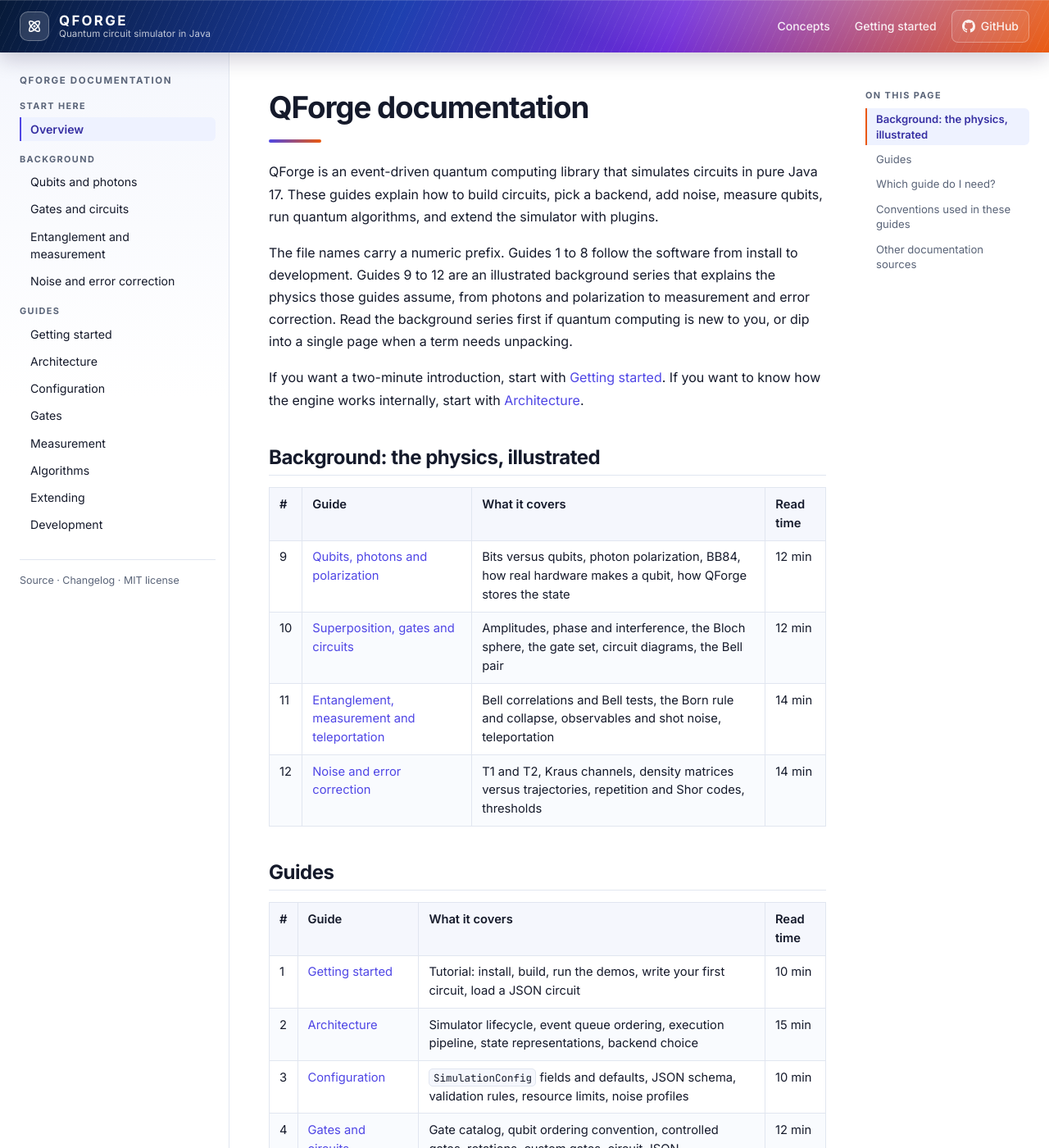
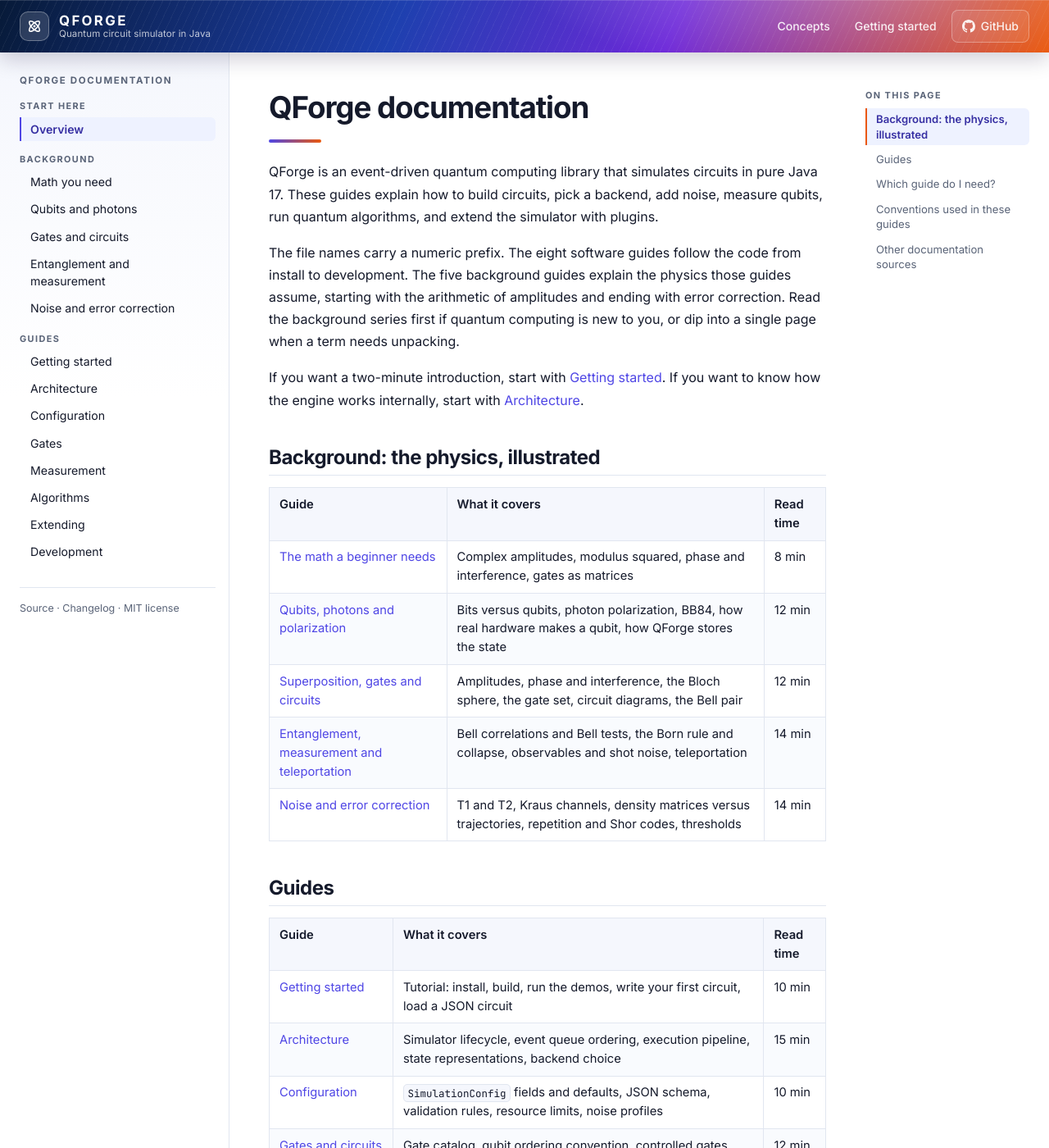
Before and after one commit to CharafeddineMechalikh/QForge, a Jekyll site: the page built from docs/README.md, in a window 1280 px wide and 1400 px high. Shown: the whole window at 82% size. Built offline with Jekyll 4.4.1, drawn with Linux system fonts in a browser that asks for light colours; some of the changed text lies outside the part shown.

Commit message:
Add a math primer and result-reading guide to the background series, and drop numbered guide columns from both READMEs

````diff
--- a/docs/README.md
+++ b/docs/README.md
@@ -12,36 +12,36 @@ QForge is an event-driven quantum computing library that simulates circuits in p
 guides explain how to build circuits, pick a backend, add noise, measure qubits, run quantum
 algorithms, and extend the simulator with plugins.
 
-The file names carry a numeric prefix. Guides 1 to 8 follow the software from install to
-development. Guides 9 to 12 are an illustrated background series that explains the physics those
-guides assume, from photons and polarization to measurement and error correction. Read the
-background series first if quantum computing is new to you, or dip into a single page when a term
-needs unpacking.
+The file names carry a numeric prefix. The eight software guides follow the code from install to
+development. The five background guides explain the physics those guides assume, starting with the
+arithmetic of amplitudes and ending with error correction. Read the background series first if
+quantum computing is new to you, or dip into a single page when a term needs unpacking.
 
 If you want a two-minute introduction, start with [Getting started](01-getting-started.md). If you
 want to know how the engine works internally, start with [Architecture](02-architecture.md).
 
 ## Background: the physics, illustrated
 
-| # | Guide | What it covers | Read time |
-| --- | --- | --- | --- |
-| 9 | [Qubits, photons and polarization](09-qubits-and-photons.md) | Bits versus qubits, photon polarization, BB84, how real hardware makes a qubit, how QForge stores the state | 12 min |
-| 10 | [Superposition, gates and circuits](10-superposition-gates-and-circuits.md) | Amplitudes, phase and interference, the Bloch sphere, the gate set, circuit diagrams, the Bell pair | 12 min |
-| 11 | [Entanglement, measurement and teleportation](11-entanglement-and-measurement.md) | Bell correlations and Bell tests, the Born rule and collapse, observables and shot noise, teleportation | 14 min |
-| 12 | [Noise and error correction](12-noise-and-error-correction.md) | T1 and T2, Kraus channels, density matrices versus trajectories, repetition and Shor codes, thresholds | 14 min |
+| Guide | What it covers | Read time |
+| --- | --- | --- |
+| [The math a beginner needs](09-math-primer.md) | Complex amplitudes, modulus squared, phase and interference, gates as matrices | 8 min |
+| [Qubits, photons and polarization](09-qubits-and-photons.md) | Bits versus qubits, photon polarization, BB84, how real hardware makes a qubit, how QForge stores the state | 12 min |
+| [Superposition, gates and circuits](10-superposition-gates-and-circuits.md) | Amplitudes, phase and interference, the Bloch sphere, the gate set, circuit diagrams, the Bell pair | 12 min |
+| [Entanglement, measurement and teleportation](11-entanglement-and-measurement.md) | Bell correlations and Bell tests, the Born rule and collapse, observables and shot noise, teleportation | 14 min |
+| [Noise and error correction](12-noise-and-error-correction.md) | T1 and T2, Kraus channels, density matrices versus trajectories, repetition and Shor codes, thresholds | 14 min |
 
 ## Guides
 
-| # | Guide | What it covers | Read time |
-| --- | --- | --- | --- |
-| 1 | [Getting started](01-getting-started.md) | Tutorial: install, build, run the demos, write your first circuit, load a JSON circuit | 10 min |
-| 2 | [Architecture](02-architecture.md) | Simulator lifecycle, event queue ordering, execution pipeline, state representations, backend choice | 15 min |
-| 3 | [Configuration](03-configuration.md) | `SimulationConfig` fields and defaults, JSON schema, validation rules, resource limits, noise profiles | 10 min |
-| 4 | [Gates and circuits](04-gates-and-circuits.md) | Gate catalog, qubit ordering convention, controlled gates, rotations, custom gates, circuit JSON | 12 min |
-| 5 | [Measurement and noise](05-measurement-and-noise.md) | Projective measurement, state collapse, observables, Kraus channels, quantum trajectories, fidelity | 12 min |
-| 6 | [Algorithms](06-algorithms.md) | Grover, QFT, QPE, VQE, QNN, QSVM, Shor code, QAOA, Trotter, quantum walks, with demo commands and pass criteria | 15 min |
-| 7 | [Extending QForge](07-extending.md) | Plugins, observers, custom gates, custom noise, classical feed-forward control | 12 min |
-| 8 | [Development](08-development.md) | Repository layout, tests, Javadoc, coding conventions, release process | 8 min |
+| Guide | What it covers | Read time |
+| --- | --- | --- |
+| [Getting started](01-getting-started.md) | Tutorial: install, build, run the demos, write your first circuit, load a JSON circuit | 10 min |
+| [Architecture](02-architecture.md) | Simulator lifecycle, event queue ordering, execution pipeline, state representations, backend choice | 15 min |
+| [Configuration](03-configuration.md) | `SimulationConfig` fields and defaults, JSON schema, validation rules, resource limits, noise profiles | 10 min |
+| [Gates and circuits](04-gates-and-circuits.md) | Gate catalog, qubit ordering convention, controlled gates, rotations, custom gates, circuit JSON | 12 min |
+| [Measurement and noise](05-measurement-and-noise.md) | Projective measurement, state collapse, observables, Kraus channels, quantum trajectories, fidelity | 12 min |
+| [Algorithms](06-algorithms.md) | Grover, QFT, QPE, VQE, QNN, QSVM, Shor code, QAOA, Trotter, quantum walks, with demo commands and pass criteria | 15 min |
+| [Extending QForge](07-extending.md) | Plugins, observers, custom gates, custom noise, classical feed-forward control | 12 min |
+| [Development](08-development.md) | Repository layout, tests, Javadoc, coding conventions, release process | 8 min |
 
 ## Which guide do I need?
 
@@ -62,8 +62,8 @@ flowchart TD
     C1 --> C2["Then 04-gates-and-circuits.md for the gate set"]
     D --> D1["07-extending.md"]
     D1 --> D2["Then 08-development.md to build and test"]
-    E --> E1["09-qubits-and-photons.md"]
-    E1 --> E2["Then 10, 11 and 12 for gates, entanglement and error correction"]
+    E --> E1["09-math-primer.md"]
+    E1 --> E2["Then the four pages after it, up to error correction"]
 ```
 
 ## Conventions used in these guides
--- a/docs/_layouts/default.html
+++ b/docs/_layouts/default.html
@@ -63,7 +63,7 @@
       </span>
     </a>
     <nav class="top-nav" aria-label="Project links">
-      <a class="nav-link" href="{{ '/09-qubits-and-photons/' | relative_url }}">Concepts</a>
+      <a class="nav-link" href="{{ '/09-math-primer/' | relative_url }}">Concepts</a>
       <a class="nav-link" href="{{ '/01-getting-started/' | relative_url }}">Getting started</a>
       <a class="nav-link nav-github" href="https://github.com/CharafeddineMechalikh/QForge">
         <svg viewBox="0 0 16 16" aria-hidden="true" focusable="false"><path d="M8 0C3.58 0 0 3.58 0 8c0 3.54 2.29 6.53 5.47 7.59.4.07.55-.17.55-.38 0-.19-.01-.82-.01-1.49-2.01.37-2.53-.49-2.69-.94-.09-.23-.48-.94-.82-1.13-.28-.15-.68-.52-.01-.53.63-.01 1.08.58 1.23.82.72 1.21 1.87.87 2.33.66.07-.52.28-.87.51-1.07-1.78-.2-3.64-.89-3.64-3.95 0-.87.31-1.59.82-2.15-.08-.2-.36-1.02.08-2.12 0 0 .67-.21 2.2.82.64-.18 1.32-.27 2-.27s1.36.09 2 .27c1.53-1.04 2.2-.82 2.2-.82.44 1.1.16 1.92.08 2.12.51.56.82 1.27.82 2.15 0 3.07-1.87 3.75-3.65 3.95.29.25.54.73.54 1.48 0 1.07-.01 1.93-.01 2.2 0 .21.15.46.55.38A8.01 8.01 0 0016 8c0-4.42-3.58-8-8-8z"/></svg>
````
Also changed, not shown: other parts of docs/README.md (+1 -1 lines), docs/09-math-primer.md (added, +133 -0 lines), docs/09-qubits-and-photons.md (+39 -4 lines), docs/10-superposition-gates-and-circuits.md (+1 -1 lines), docs/11-entanglement-and-measurement.md (+47 -3 lines), docs/12-noise-and-error-correction.md (+1 -1 lines), README.md, docs/assets/img/amplitude-plane.svg (added), docs/assets/img/shot-noise.svg (added).
